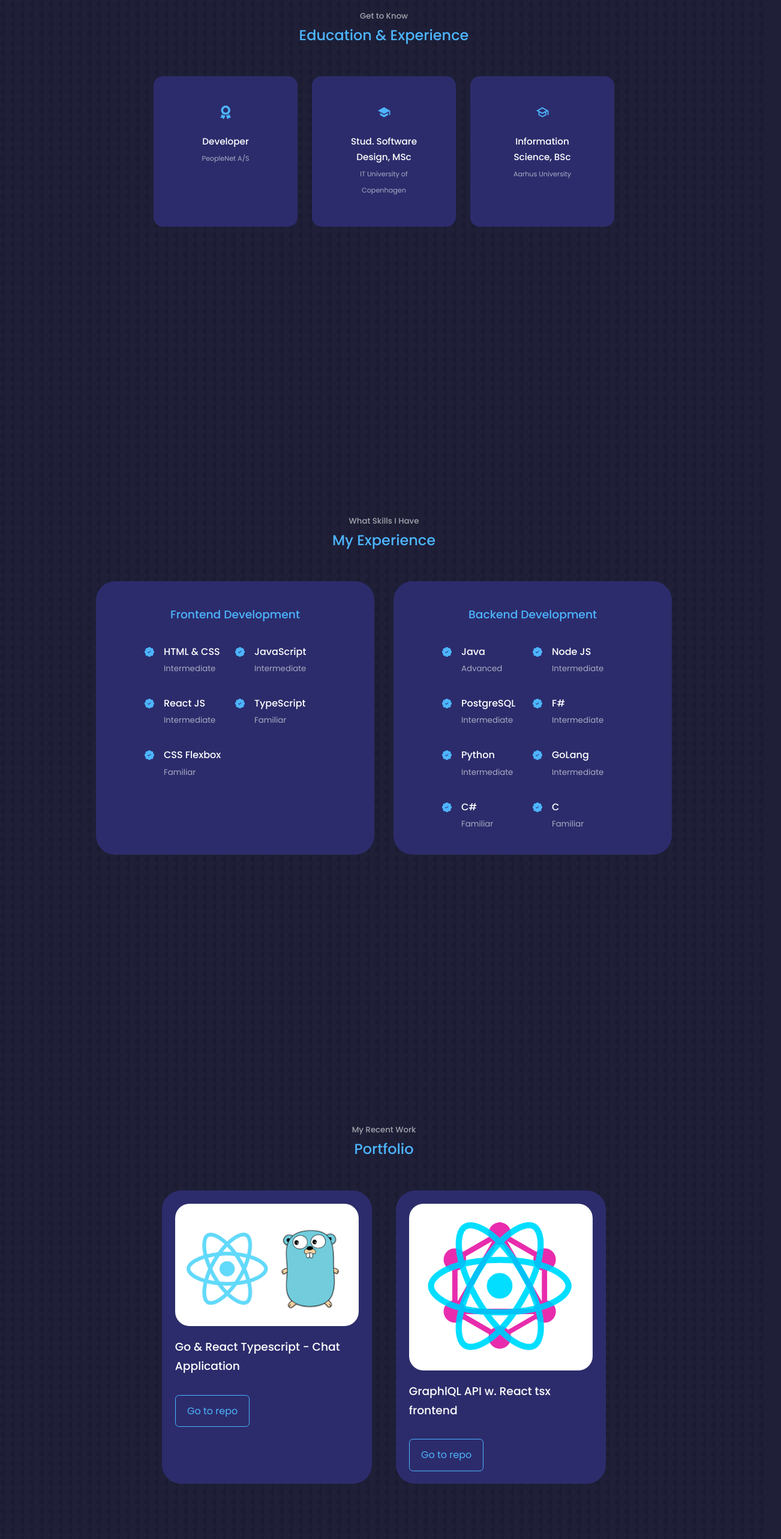
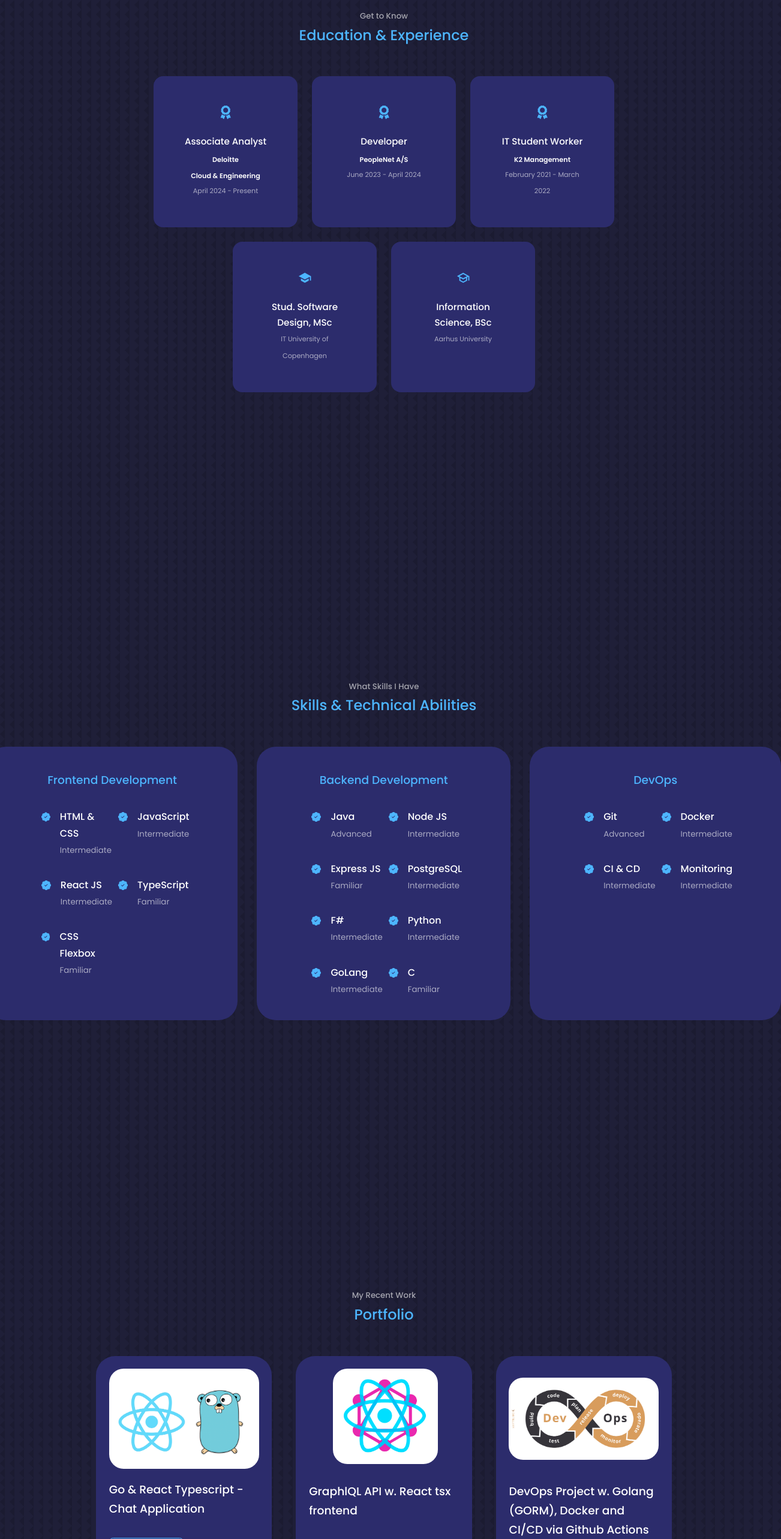
Before and after one commit to Ghmeding/webportfolio, a React (Create React App) app: page / in a window 1280 px wide. Shown: the part 960-3526 px from the top of the page at 60% size, 1302 px wide, since content can reach past the window. Built offline with nearby package versions, Linux system fonts and the light colour scheme.

Commit message:
feat: updated experience and

```diff
--- a/src/components/about/about.css
+++ b/src/components/about/about.css
@@ -6,6 +6,7 @@
 .x{
     display: flex;
     justify-content: center; /* Center the items horizontally */
+
 }
 
 #about {
@@ -34,9 +35,10 @@
 }
 
 .about_cards {
-    display: grid;
-    grid-template-columns: repeat(3, 1fr);
+    display: flex;
+    flex-wrap: wrap;
     gap: 1.5rem;
+    justify-content: center;
 }
 
 .aboutci {
@@ -47,6 +49,7 @@
     text-align: center;
     width: 15rem;
     transition: 0.9s;
+    flex-basis: 25%
 }
 
 .aboutci:hover {
@@ -64,10 +67,15 @@
 .aboutci h5 {
     font-size: 0.95rem;
 }
+.aboutci h6 {
+    font-size: 0.7rem;
+    margin-top: 8px;
+}
 
 .aboutci small{
     font-size: 0.7rem;
     color: var(--color-light);
+    margin-top: 8px;
 }
 
 .about__content p{
--- a/src/components/about/about.jsx
+++ b/src/components/about/about.jsx
@@ -16,10 +16,26 @@ const about = () => {
         <div className='about__content'>
           <div className='about_cards'>
 
+          <article className='aboutci'>
+              <FaAward className='about__icon'/>
+              <h5>Associate Analyst</h5>
+              <h6>Deloitte</h6>
+              <h6>Cloud & Engineering</h6>
+              <small>April 2024 - Present</small>
+            </article>
+
             <article className='aboutci'>
               <FaAward className='about__icon'/>
               <h5>Developer</h5>
-              <small>PeopleNet A/S</small>
+              <h6>PeopleNet A/S</h6>
+              <small>June 2023 - April 2024</small>
+            </article>
+
+            <article className='aboutci'>
+              <FaAward className='about__icon'/>
+              <h5>IT Student Worker</h5>
+              <h6>K2 Management</h6>
+              <small>February 2021 - March 2022</small>
             </article>
 
             <article className='aboutci'>
--- a/src/components/experience/experience.css
+++ b/src/components/experience/experience.css
@@ -4,8 +4,8 @@
 }
 
 .experience__container {
-    display: grid;
-    grid-template-columns: 1fr 1fr;
+    display: flex;
+    justify-content: center;
     gap: 2rem;
 }
 
@@ -38,6 +38,7 @@
 .experience__details{
     display: flex;
     gap: 1rem;
+    margin-left: 10px;
 }
 
 .experience__details-icon{
--- a/src/components/experience/experience.jsx
+++ b/src/components/experience/experience.jsx
@@ -6,7 +6,7 @@ const experience = () => {
   return (
     <section id='experience'>
       <h5>What Skills I Have</h5>
-      <h2>My Experience</h2>
+      <h2>Skills & Technical Abilities</h2>
 
       <div className='container experience__container'>
         <div className='experience__frontend'>
@@ -49,7 +49,7 @@ const experience = () => {
           </article>
         </div>
       </div>
-        <div className='experience__backend'>
+      <div className='experience__backend'>
         <h3>Backend Development</h3>
           <div className="experience__content">
           <article className='experience__details'>
@@ -64,6 +64,13 @@ const experience = () => {
             <div>
               <h4>Node JS</h4>
               <small className='text-light'>Intermediate</small>
+            </div>
+          </article>
+          <article className='experience__details'>
+            <BsPatchCheckFill className='experience__details-icon'/>
+            <div>
+              <h4>Express JS</h4>
+              <small className='text-light'>Familiar</small>
             </div>
           </article>
           <article className='experience__details'>
@@ -95,17 +102,43 @@ const experience = () => {
             </div>
           </article>
           <article className='experience__details'>
-            <BsPatchCheckFill className='experience__details-icon'/>
-            <div>
-              <h4>C#</h4>
-              <small className='text-light'>Familiar</small>
-            </div>
-          </article>
-          <article className='experience__details'>
           <BsPatchCheckFill className='experience__details-icon'/>
             <div>
               <h4>C</h4>
               <small className='text-light'>Familiar</small>
+            </div>
+          </article>
+        </div>
+        </div>
+        <div className='experience__devops'>
+        <h3>DevOps</h3>
+          <div className="experience__content">
+          <article className='experience__details'>
+            <BsPatchCheckFill className='experience__details-icon'/>
+            <div>
+              <h4>Git</h4>
+              <small className='text-light'>Advanced</small>
+            </div>
+          </article>
+          <article className='experience__details'>
+            <BsPatchCheckFill className='experience__details-icon'/>
+            <div>
+              <h4>Docker</h4>
+              <small className='text-light'>Intermediate</small>
+            </div>
+          </article>
+          <article className='experience__details'>
+            <BsPatchCheckFill className='experience__details-icon'/>
+            <div>
+              <h4>CI & CD</h4>
+              <small className='text-light'>Intermediate</small>
+            </div>
+          </article>
+          <article className='experience__details'>
+            <BsPatchCheckFill className='experience__details-icon'/>
+            <div>
+              <h4>Monitoring</h4>
+              <small className='text-light'>Intermediate</small>
             </div>
           </article>
         </div>
--- a/src/components/portfolio/portfolio.css
+++ b/src/components/portfolio/portfolio.css
@@ -28,6 +28,22 @@
     border-radius: 1.5rem;
     overflow: hidden;
 }
+
+.portfolio__graph-image{
+    border-radius: 1.5rem;
+    overflow: hidden;
+    width: 70%;
+    margin-left: 40px;
+    margin-bottom: 30px;
+}
+
+.portfolio__devops-image{
+    border-radius: 1.5rem;
+    overflow: hidden;
+    margin-top: 15px;
+    margin-bottom: 37px;
+}
+
 
 .portfolio__item h3 {
     margin: 1.2rem 0 2rem;
--- a/src/components/portfolio/portfolio.jsx
+++ b/src/components/portfolio/portfolio.jsx
@@ -2,6 +2,7 @@ import React from "react";
 import './portfolio.css';
 import goImg from '../../assets/chatapp.png'
 import graphqlImg from '../../assets/Graphql.png'
+import devopsImg from '../../assets/devops.png'
 
 const Portfolio = () => {
     return (
@@ -19,12 +20,20 @@ const Portfolio = () => {
                     <a href="https://github.com/Ghmeding/ChatApp" className="btn" target="_blank">Go to repo</a>
                 </article>
                 <article className="portfolio__item">
-                    <div className="portfolio__item-image">
+                    <div className="portfolio__graph-image">
                         <img src={graphqlImg} alt="" />
                     </div>
 
                     <h3>GraphlQL API w. React tsx frontend</h3>
                     <a href="https://github.com/Ghmeding/GraphQLAPI" className="btn" target="_blank">Go to repo</a>
+                </article>
+                <article className="portfolio__item">
+                    <div className="portfolio__devops-image">
+                        <img src={devopsImg} alt="" />
+                    </div>
+
+                    <h3>DevOps Project w. Golang (GORM), Docker and CI/CD via Github Actions</h3>
+                    <a href="https://github.com/DevOps-Adventure/DevOps-Adventure" className="btn" target="_blank">Go to repo</a>
                 </article>
             </div>
         </section>
```
Also changed, not shown: src/assets/Graphql.png, src/assets/devops.png (added).
